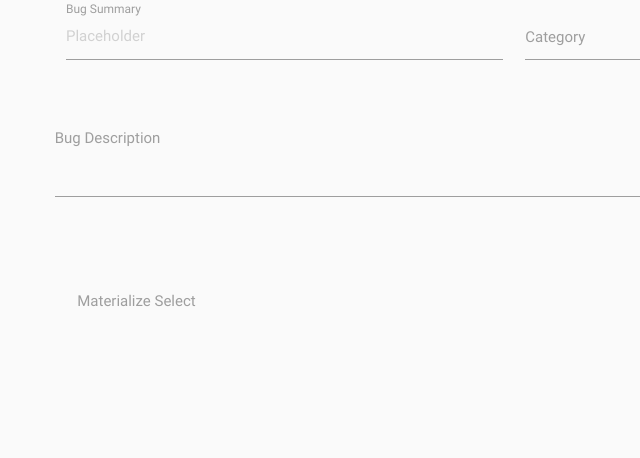
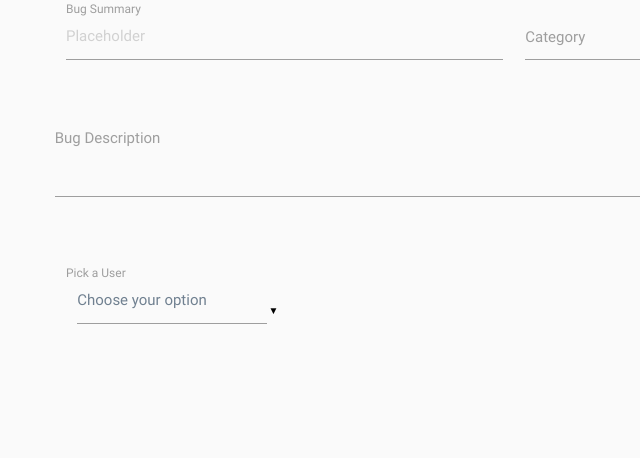
Before and after one commit to geminerald/bugzap, a Flask app: page /new_bug in a window 1280 px wide. Shown: the part 153-611 px from the top of the page, without its empty margins (126-766 px from the left). Run offline with Flask 2, Linux system fonts and the light colour scheme; a database or web service that is not in the repository returns one stand-in record (values such as "Sample title"); some libraries are stand-ins or nearby versions.

Commit message:
added temporary js workarond since not pulling correctly from app.js file

```diff
--- a/app.py
+++ b/app.py
@@ -17,7 +17,7 @@ def get_bugs():
 
 @app.route('/new_bug')
 def new_bug():
-    return render_template('new_bug.html')
+    return render_template('new_bug.html', users=mongo.db.users.find())
 
 if __name__ == '__main__':
     app.run(host=os.environ.get('IP'),
--- a/static/js/app.js
+++ b/static/js/app.js
@@ -1,4 +1,6 @@
 $(document).ready(function(){
+    console.log("page loaded, starting js");
     $('.collapsible').collapsible();
-    $('select').formSelect();
+    $('select').material_select();
+    console.log("page loaded, js complete");
   });
--- a/templates/base.html
+++ b/templates/base.html
@@ -1,5 +1,6 @@
 <!DOCTYPE html>
 <html lang="en">
+
 <head>
     <meta charset="UTF-8">
     <meta name="viewport" content="width=device-width, initial-scale=1.0">
@@ -11,6 +12,7 @@
     <link rel="icon" href="{{url_for('static', filename='images/bug-zap-icon.jpg')}}">
 
 </head>
+
 <body>
     <header>
         <nav> Nav will go here</nav>
@@ -22,6 +24,14 @@
     </div>
     <script src="https://cdnjs.cloudflare.com/ajax/libs/jquery/3.2.1/jquery.min.js"></script>
     <script src="https://cdnjs.cloudflare.com/ajax/libs/materialize/0.100.2/js/materialize.min.js"></script>
-    <script src="{{url_for('static', filename='js/app.js')}}"></script>
+    <script type="text/javascript">
+        $(document).ready(function () {
+            console.log("page loaded, starting js");
+            $('.collapsible').collapsible();
+            $('select').material_select();
+            console.log("page loaded, js complete");
+        });
+    </script>
 </body>
+
 </html>
--- a/templates/new_bug.html
+++ b/templates/new_bug.html
@@ -23,14 +23,16 @@
                 </div>
             </div>
         </div>
-        <div class="input-field col s12">
-            <select>
-                <option value="" disabled selected>Choose your option</option>
-                <option value="1">Option 1</option>
-                <option value="2">Option 2</option>
-                <option value="3">Option 3</option>
-            </select>
-            <label>Materialize Select</label>
+        <div class="row">
+            <div class="input-field col s12">
+                <select class="col s 6" id="bug_user" name="bug_user">
+                    <option value="" disabled selected>Choose your option</option>
+                    {% for user in users %}
+                    <option value="{{user.username}}">{{user.username}}</option>
+                    {% endfor %}
+                </select>
+                <label>Pick a User</label>
+            </div>
         </div>
     </form>
 </div>
```
